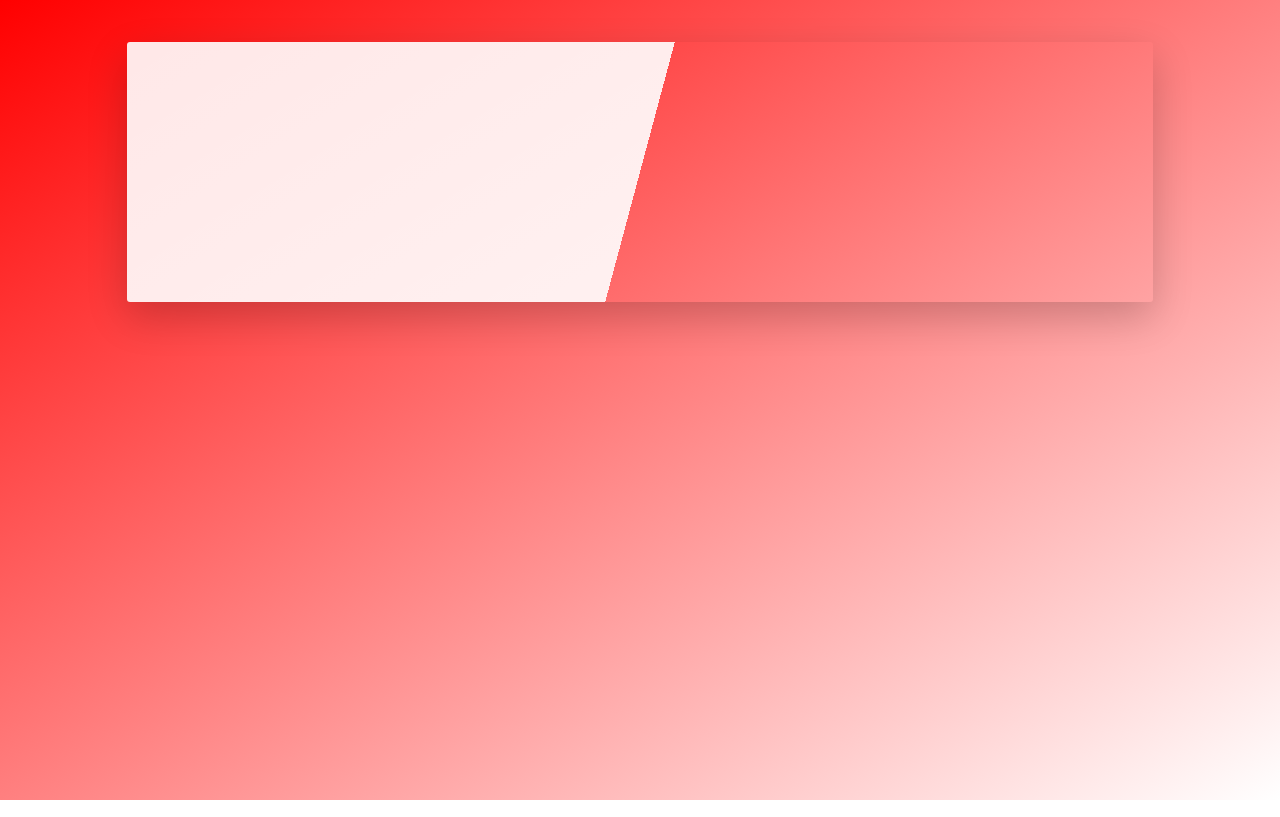
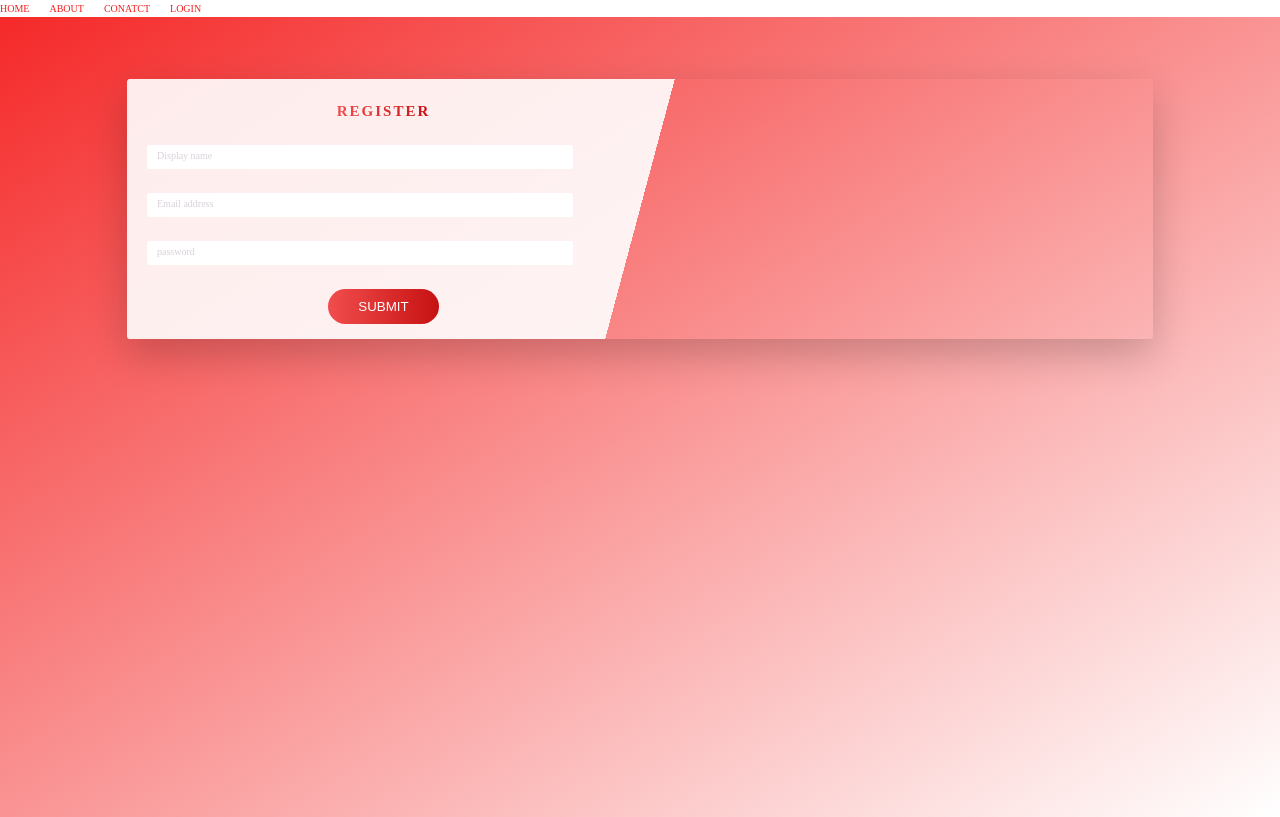
Before and after one commit to Rama-Qandeel/gallery-website, a React (Create React App) app in the folder front-end/: page /register in a window 1280 px wide. Built offline with nearby package versions, Linux system fonts and the light colour scheme; the HTML template or start-up script is replaced by a standard one.

Commit message:
style register form

```diff
--- a/front-end/sass/base/_utilities.scss
+++ b/front-end/sass/base/_utilities.scss
@@ -1,5 +1,8 @@
 .u-center-text { text-align: center ; }
 
+.u-padding-btn {padding: 7px 24px ;}
+.u-gradient-color{background-image: linear-gradient(to right, #f14d4d, #c71111);}
+.u-color{color:$color-white}
 .u-margin-bottom-big { margin-bottom: 8rem ; }
 .u-margin-bottom-small { margin-bottom: 2rem ; }
 .u-margin-top-small { margin-top: 2rem ; }
--- a/front-end/sass/components/_form.scss
+++ b/front-end/sass/components/_form.scss
@@ -40,3 +40,53 @@ color: $color-red-dark;
         margin-bottom: 2rem;
     }
 }
+
+.register__form{
+    &__group:not(:last-child) {
+        margin-bottom: 1rem;
+    }
+
+    &__input {
+        font-size: 1rem;
+        font-family: inherit;
+        color: black;
+        padding: .5rem 1rem;
+        border-radius: 2px;
+        background-color: rbga(red, .5);
+        border: none;
+        border-bottom: 3px solid transparent;
+        width: 90%;
+        display: block;
+        transition: all .3s;
+
+        &:focus {
+            outline: none;
+            box-shadow: 0 1rem 2rem rgba($color-black, .1);
+            border-bottom: 3px solid rgb(0, 0, 0);
+        }
+
+        &:focus:invalid {
+            border-bottom: 3px solid red;
+        }
+
+        &::-webkit-input-placeholder {
+            color: rgb(218, 208, 217);
+            margin-left: 2px;
+        }
+    }
+    &__label {
+        color: red;
+        font-size: 1rem;
+        font-weight: 700;
+        margin-left: 2rem;
+        margin-top: -.3rem;
+        display: block;
+        transition: all .3s;
+    }
+
+    &__input:placeholder-shown + &__label {
+        opacity: 0;
+        visibility: hidden;
+        transform: translateY(-4rem);
+    }
+}
--- a/front-end/sass/pages/_home.scss
+++ b/front-end/sass/pages/_home.scss
@@ -10,8 +10,8 @@
 }
 
 .section-register{
-    padding: 4rem 0;
-    background-image: linear-gradient(to right bottom, #b4a2a2, white);
+    padding: 6rem 0;
+    background-image: linear-gradient(to right bottom, #f52929, white);
 height: 100vh;
 }
 
@@ -29,8 +29,8 @@ height: 100vh;
     height: 26rem;
     margin: 2px 57px;
 
-    &__form {
+    &__container {
         width: 50%;
-        padding: 6rem;
+        padding: 2rem;
     }
 }
--- a/front-end/src/App.css
+++ b/front-end/src/App.css
@@ -93,6 +93,15 @@ body {
 .u-center-text {
   text-align: center; }
 
+.u-padding-btn {
+  padding: 7px 24px; }
+
+.u-gradient-color {
+  background-image: linear-gradient(to right, #f14d4d, #c71111); }
+
+.u-color {
+  color: #fff; }
+
 .u-margin-bottom-big {
   margin-bottom: 8rem; }
 
@@ -140,8 +149,8 @@ body {
   background-color: #d4cfcf; }
 
 .section-register {
-  padding: 4rem 0;
-  background-image: linear-gradient(to right bottom, red, white);
+  padding: 6rem 0;
+  background-image: linear-gradient(to right bottom, #f52929, white);
   height: 100vh; }
 
 .register {
@@ -151,9 +160,9 @@ body {
   box-shadow: 0 1.5rem 4rem rgba(0, 0, 0, 0.2);
   height: 26rem;
   margin: 2px 57px; }
-  .register__form {
+  .register__container {
     width: 50%;
-    padding: 6rem; }
+    padding: 2rem; }
 
 .row {
   max-width: 114rem;
@@ -434,6 +443,45 @@ body {
     margin-left: 5rem;
     margin-bottom: 2rem; }
 
+.register__form__group:not(:last-child) {
+  margin-bottom: 1rem; }
+
+.register__form__input {
+  font-size: 1rem;
+  font-family: inherit;
+  color: black;
+  padding: .5rem 1rem;
+  border-radius: 2px;
+  background-color: rbga(red, 0.5);
+  border: none;
+  border-bottom: 3px solid transparent;
+  width: 90%;
+  display: block;
+  transition: all .3s; }
+  .register__form__input:focus {
+    outline: none;
+    box-shadow: 0 1rem 2rem rgba(0, 0, 0, 0.1);
+    border-bottom: 3px solid black; }
+  .register__form__input:focus:invalid {
+    border-bottom: 3px solid red; }
+  .register__form__input::-webkit-input-placeholder {
+    color: #dad0d9;
+    margin-left: 2px; }
+
+.register__form__label {
+  color: red;
+  font-size: 1rem;
+  font-weight: 700;
+  margin-left: 2rem;
+  margin-top: -.3rem;
+  display: block;
+  transition: all .3s; }
+
+.register__form__input:placeholder-shown + .register__form__label {
+  opacity: 0;
+  visibility: hidden;
+  transform: translateY(-4rem); }
+
 .progress-bar {
   height: 5px;
   background: #777;
--- a/front-end/src/App.js
+++ b/front-end/src/App.js
@@ -10,6 +10,7 @@ import Home from './components/Home';
 import Navbar2 from './components/Navbar2';
 import Photos from './components/Photos'
 import BigImage from './components/BigImage';
+import Navbar from './components/Navbar';
 
 const App =()=> {
   const [selectedImg, setSelectedImg] = useState(null);
@@ -39,6 +40,7 @@ const App =()=> {
         path="/register"
         render={(props) => (
           <div>
+            <Navbar/>
             <Register {...props} />
           </div>
         )}
--- a/front-end/src/components/Navbar.js
+++ b/front-end/src/components/Navbar.js
@@ -5,10 +5,10 @@ const Navbar =()=> {
         return (
           <nav>
               <ul className="navigaton">
-                 <li className="navigaton__item"><a href="#">Home</a></li>
+                 <li className="navigaton__item"><a href="/">Home</a></li>
                  <li className="navigaton__item"><a href="#">About</a></li>
                  <li className="navigaton__item"><a href="#">Conatct</a></li>
-                 <li className="navigaton__item"><a href="#">Login</a></li>
+                 <li className="navigaton__item"><a href="/login">Login</a></li>
               </ul>
           </nav>
         )
--- a/front-end/src/components/Register.js
+++ b/front-end/src/components/Register.js
@@ -17,12 +17,11 @@ const Register = (props) => {
     if (event.target.name === "name") {
       setName(event.target.value);
     }
-}
-
+  };
 
   const handleSubmit = (event) => {
     axios
-        .post("http://localhost:5000/reg",{email,password,name})
+      .post("http://localhost:5000/reg", { email, password, name })
       .then((response) => {
         // console.log(response);
         if (response.data) {
@@ -35,54 +34,78 @@ const handleSubmit = (event) => {
       .catch((error) => {
         throw error;
       });
-    }
+  };
 
   return (
     <div class="section-register">
       <div class="row">
         <div class="register">
+          <div class="register__container">
             <div class="register__form">
+              <div class="u-margin-bottom-small u-center-text">
+                <h2 class="heading-secondary">Register</h2>
+              </div>
 
+              <div class="register__form__group">
+                <input
+                  type="text"
+                  class="register__form__input"
+                  name="name"
+                  placeholder="Display name"
+                  id="name"
+                  value={name}
+                  onChange={handleChange}
+                  required
+                />
+                <label for="name" class="register__form__label">
+                  Full name
+                </label>
+              </div>
+
+              <div class="register__form__group">
+                <input
+                  type="email"
+                  class="register__form__input"
+                  name="email"
+                  value={email}
+                  onChange={handleChange}
+                  placeholder="Email address"
+                  id="email"
+                  required
+                />
+                <label for="email" class="register__form__label">
+                  Email address
+                </label>
+              </div>
+
+              <div class="register__form__group">
+                <input
+                  type="password"
+                  class="register__form__input"
+                  placeholder="password"
+                  name="password"
+                  value={password}
+                  onChange={handleChange}
+                  id="password"
+                  required
+                />
+                <label for="password" class="register__form__label">
+                  Password
+                </label>
+              </div>
+              <div class="register__form__group u-center-text">
+                <button
+                  class="btn u-padding-btn u-gradient-color u-color"
+                  onClick={handleSubmit}
+                >
+                  Submit
+                </button>
+              </div>
+            </div>
           </div>
         </div>
       </div>
     </div>
   );
-    }
+};
 export default Register;
-
-{/* <h1 class="heading-primary">
-<span class="heading-primary-main">Register</span>
-</h1>
-<div>
-<input
-  type="email"
-  name="email"
-  placeholder="Email"
-  value={email}
-  onChange={handleChange}
-  required
-/>
-</div>
-<div>
-<input
-  type="password"
-  name="password"
-  placeholder="Password"
-  value={password}
-  onChange={handleChange}
-  required
-/>
-</div>
-<div>
-<input
-  type="text"
-  name="name"
-  placeholder="Display name"
-  value={name}
-  onChange={handleChange}
-  required
-/>
-</div>
-<button onClick={handleSubmit}>Register</button>
-</div> */}
```
Lines whose indentation alone changed are shown as unchanged.
